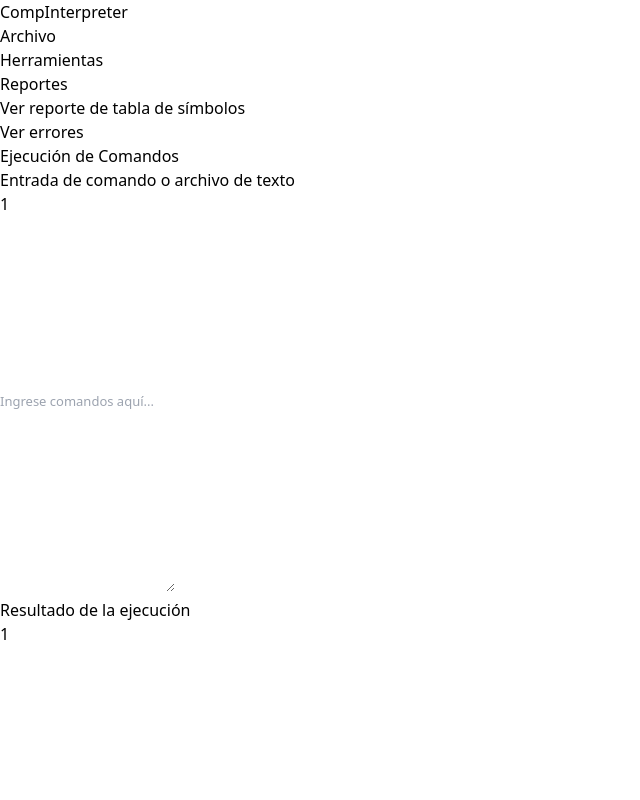
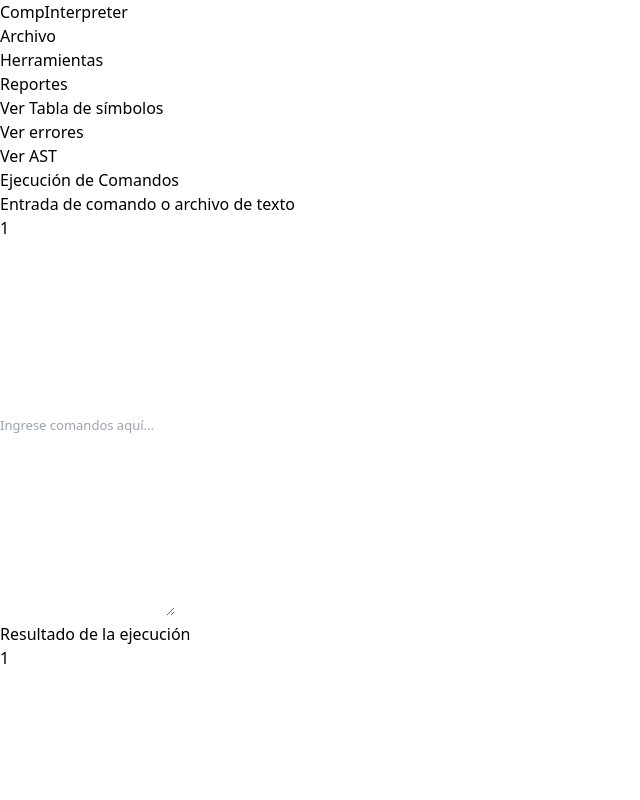
Before and after one commit to sudokentucky/OLC1_Proyecto2_202100106, a React (Vite) app in the folder front-end/: page / in a window 1280 px wide. Both pictures are taken after a click on the button "Reportes". Shown: the top 800 px of the page, without its empty margins (0-640 px from the left). Built offline with nearby package versions, Linux system fonts and the light colour scheme.

Commit message:
Refactorizar componente Navbar para agregar opción de ver AST en el menú de reportes

```diff
--- a/front-end/src/components/Navbar.tsx
+++ b/front-end/src/components/Navbar.tsx
@@ -42,6 +42,11 @@ const Navbar: React.FC<NavbarProps> = ({ onExecuteCommand, onResetCommand, onLoa
   const handleViewErrors = () => {
     setIsReportsOpen(false);
     navigate("/errores"); // Navegar a la nueva página de errores
+  };
+
+  const handleViewAST = () => {
+    setIsReportsOpen(false);
+    navigate("/ast"); // Navegar a la vista de AST
   };
 
   // Función para abrir un archivo .ci y cargar su contenido
@@ -174,9 +179,9 @@ const Navbar: React.FC<NavbarProps> = ({ onExecuteCommand, onResetCommand, onLoa
       <li>
         <button
           onClick={handleViewSymbolTable}
-                    className="block w-full text-left px-4 py-2 hover:bg-dracula"
+          className="block w-full text-left px-4 py-2  hover:bg-dracula"
         >
-                    Ver reporte de tabla de símbolos
+          Ver Tabla de símbolos
         </button>
       </li>
       <li>
@@ -187,12 +192,23 @@ const Navbar: React.FC<NavbarProps> = ({ onExecuteCommand, onResetCommand, onLoa
           Ver errores
         </button>
       </li>
+      <li>
+        <button
+          onClick={handleViewAST}
+          className="block w-full text-left px-4 py-2 hover:bg-dracula"
+        >
+          Ver AST
+        </button>
+      </li>
     </ul>
   )}
 </li>
+
         </ul>
+
       </div>
     </nav>
+
   );
 };
 
```
Lines whose indentation alone changed are shown as unchanged.
